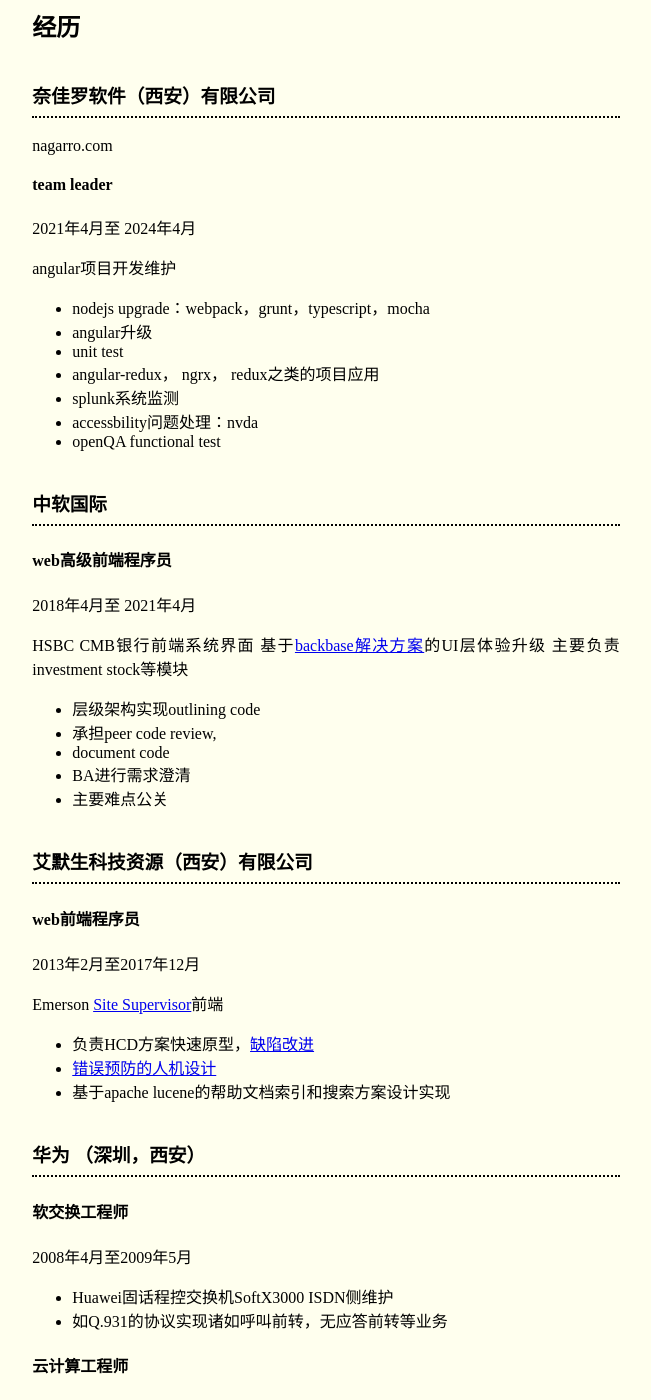
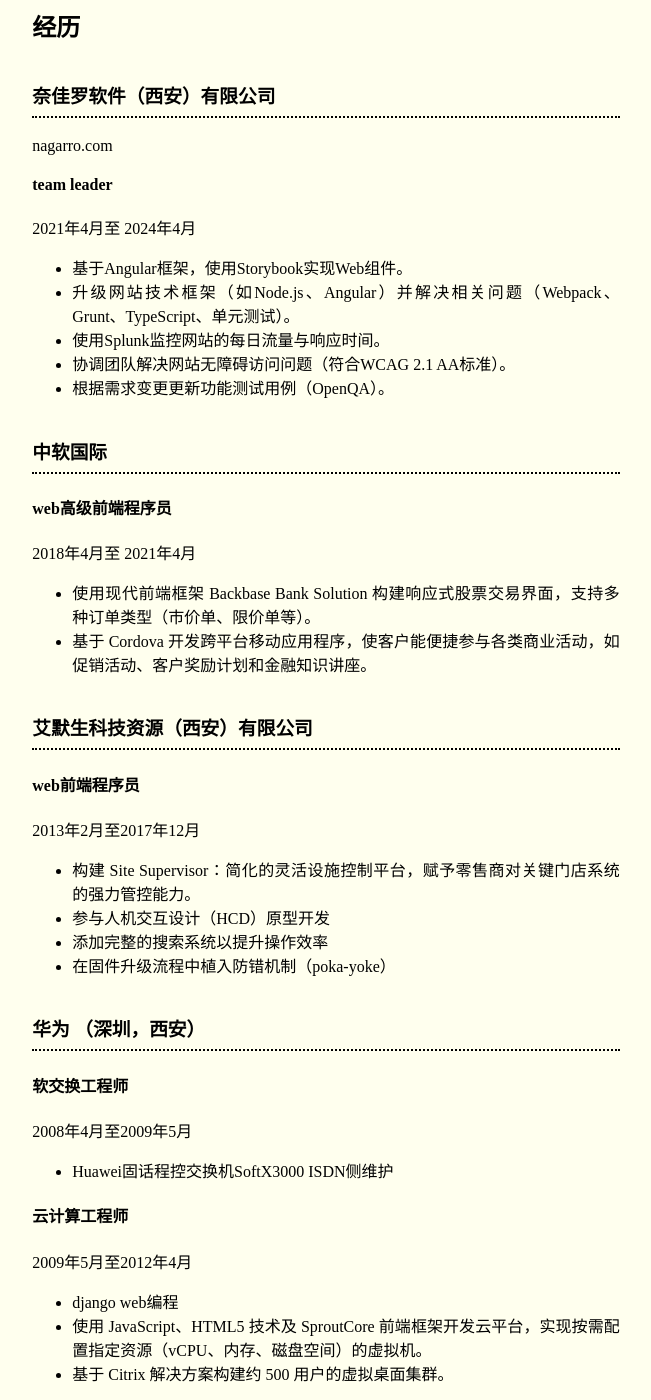
Before and after one commit to JianMeng/jianmeng.github.com, a Jekyll site: the page built from resumes/2013-01-04-Resume-CN.md, in a window 1280 px wide and 1400 px high, scrolled down 757 px. Shown: the whole window, without its empty margins (314-965 px from the left). Built offline with Jekyll 4.4.1, drawn with Linux system fonts in a browser that asks for light colours; some of the changed text lies outside the part shown.

Commit message:
update cn resume

```diff
--- a/resumes/2013-01-04-Resume-CN.md
+++ b/resumes/2013-01-04-Resume-CN.md
@@ -38,14 +38,11 @@
 
 2021年4月至 2024年4月
 
-angular项目开发维护
- * nodejs upgrade：webpack，grunt，typescript，mocha
- * angular升级
- * unit test
- * angular-redux， ngrx， redux之类的项目应用
- * splunk系统监测
- * accessbility问题处理：nvda
- * openQA functional test
+* 基于Angular框架，使用Storybook实现Web组件。
+* 升级网站技术框架（如Node.js、Angular）并解决相关问题（Webpack、Grunt、TypeScript、单元测试）。
+* 使用Splunk监控网站的每日流量与响应时间。
+* 协调团队解决网站无障碍访问问题（符合WCAG 2.1 AA标准）。
+* 根据需求变更更新功能测试用例（OpenQA）。
 
 
 ### 中软国际
@@ -54,15 +51,9 @@
 
 2018年4月至 2021年4月
 
-HSBC CMB银行前端系统界面
-基于[backbase解决方案](http://www.backbase.com)的UI层体验升级
-主要负责investment stock等模块
+* 使用现代前端框架 Backbase Bank Solution 构建响应式股票交易界面，支持多种订单类型（市价单、限价单等）。
+* 基于 Cordova 开发跨平台移动应用程序，使客户能便捷参与各类商业活动，如促销活动、客户奖励计划和金融知识讲座。
 
-* 层级架构实现outlining code
-* 承担peer code review,
-* document code
-* BA进行需求澄清
-* 主要难点公关
 
 ### 艾默生科技资源（西安）有限公司
 
@@ -70,11 +61,11 @@
 
 2013年2月至2017年12月
 
-Emerson [Site Supervisor](http://www.emersonclimate.com/en-us/Brands/Emerson/Emerson-Retail-Solutions/C-Stores/Introducing-ecoSYS/Pages/introducing-ecosys.aspx)前端
+* 构建 Site Supervisor：简化的灵活设施控制平台，赋予零售商对关键门店系统的强力管控能力。
+* 参与人机交互设计（HCD）原型开发
+* 添加完整的搜索系统以提升操作效率
+* 在固件升级流程中植入防错机制（poka-yoke）
 
-* 负责HCD方案快速原型，[缺陷改进](/blog/help-as-a-gate-to-improve.html)
-* [错误预防的人机设计](/blog/poka-yoke-update-firmware.html)
-* 基于apache lucene的帮助文档索引和搜索方案设计实现
 
 ### 华为  （深圳，西安）
 
@@ -83,22 +74,22 @@
 2008年4月至2009年5月
 
 * Huawei固话程控交换机SoftX3000 ISDN侧维护
-* 如Q.931的协议实现诸如呼叫前转，无应答前转等业务
 
 #### 云计算工程师
 
 2009年5月至2012年4月
 
-* backend django web backend编程
-* frontend sproutcore.js 编程
-* 基于Citrix system的云计算运维，该系统提供300台办公用virtual machine，使用winxp系统，由4个机柜和4台IPSan组成,为现在huawei研发云的原型。
+* django web编程
+* 使用 JavaScript、HTML5 技术及 SproutCore 前端框架开发云平台，实现按需配置指定资源（vCPU、内存、磁盘空间）的虚拟机。
+* 基于 Citrix 解决方案构建约 500 用户的虚拟桌面集群。
+
 
 ### 中兴 （西安）
 
 #### 软件工程师
 
 2007年7月至2008年4月
-* 开发手机生产工具软件（VC++），该工具用于对手机进行软件烧片。
+* 使用vc++开发手机生产工具软件
 
 
 ### 微盟电子 （昆山）
@@ -106,5 +97,4 @@
 #### 助理软件工程师
 
 2006年7月至2007年4月
-* 开发和捉虫GPS UI界面软件, 使用WINce平台
-* win32 api编程
+* 基于window API在winCE平台上进行音乐播放器的开发
```
Also changed, not shown: other parts of resumes/2013-01-04-Resume-CN.md (+1 -1 lines), resumes/2013-01-08-Resume-EN.md (+11 -10 lines).
